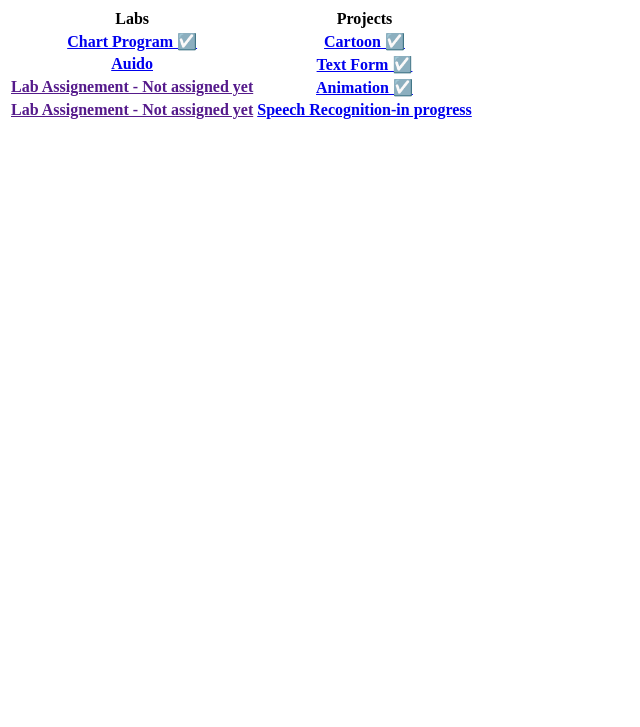
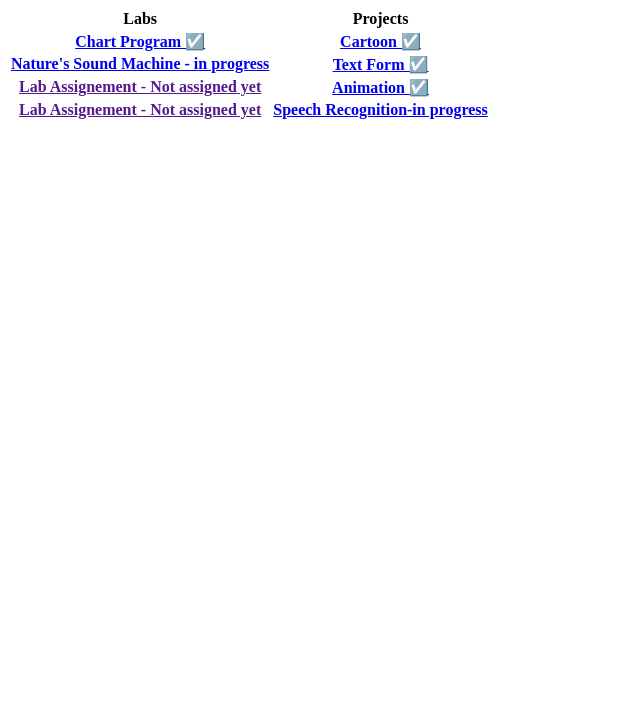
Before and after one commit to qbcoding2/CISC3610-PROJECTS-OF-QUINCY-MILLIEN, a plain HTML site: page index.html in a window 1280 px wide. Shown: the part 73-800 px from the top of the page, without its empty margins (0-640 px from the left). Drawn offline with Linux system fonts and the light colour scheme.

Commit message:
Update index.html

```diff
--- a/index.html
+++ b/index.html
@@ -21,7 +21,7 @@
                         <th><a href="projects/cartoon/index.html">Cartoon ☑️ </a></th>
                     </tr>
                     <tr>
-                        <th><a href="lab/audio/index.html">Auido</a></th>
+                        <th><a href="lab/audio/index.html">Nature's Sound Machine - in progress</a></th>
                         <th><a href="projects/text form/index.html">Text Form ☑️ </a></th>
                     </tr>
                     <tr>
```
